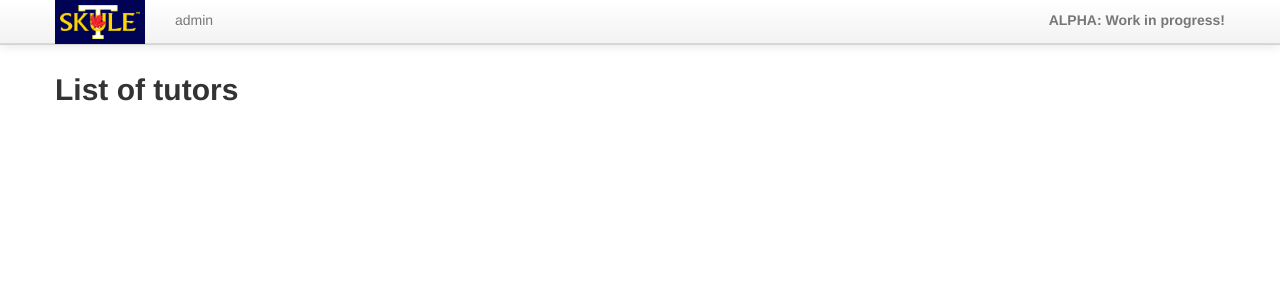
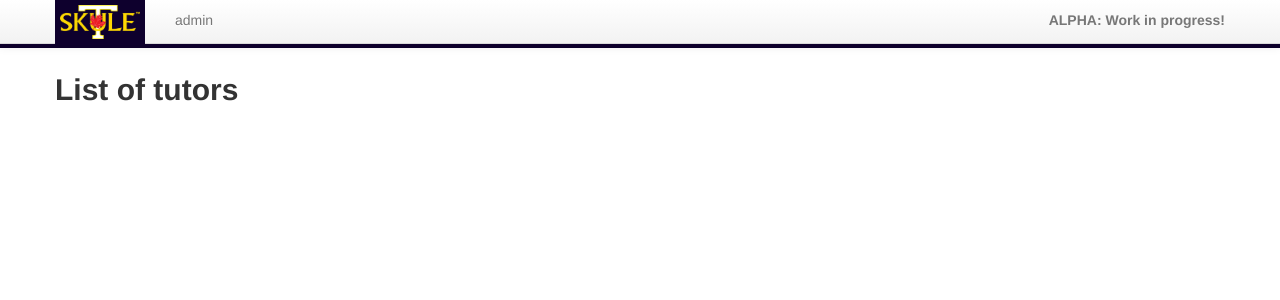
Before and after one commit to skule/skule_tutors2, a Django app: template templates/tutor_list.html in a window 1280 px wide. Shown: the top 300 px of the page. Run offline with Django 3.2, Linux system fonts and the light colour scheme; the template is opened without the code that fills it, so the values that code supplies are empty.

Commit message:
matched old skule tutors navbar design

```diff
--- a/static/css/skule_tutor.css
+++ b/static/css/skule_tutor.css
@@ -1,8 +1,16 @@
+.navbar {
+    border-bottom: 3px solid #0e002d;
+}
+
+.navbar-inner {
+    border-bottom: 3px solid #0e002d;
+}
+
 .navbar-inner #logo {
     padding: 5px;
     margin: 0 15px 0 0;
     width: 80px;
-    background-color: #000253;
+    background-color: #0e002d;
 }
 
 /* TODO put this in a desktop only css file */
```
